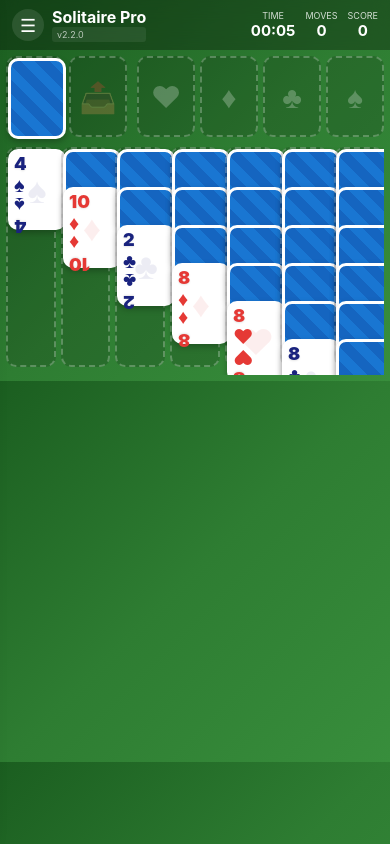
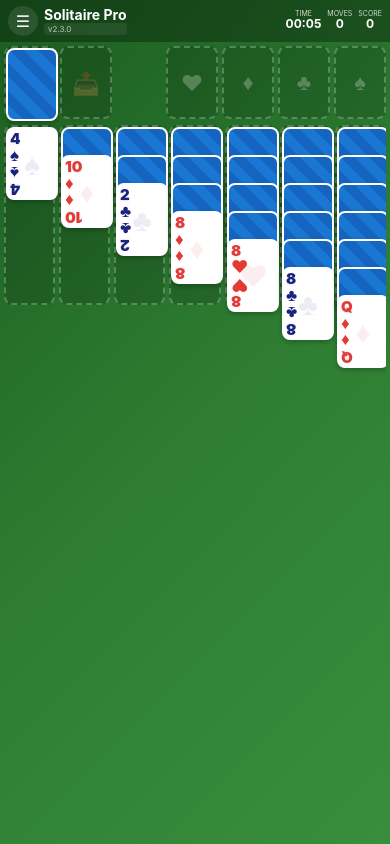
Before and after one commit to EhudBerliner/My-Slitaire, a plain HTML site: page index.html in a window 390 px wide. Drawn offline with Linux system fonts and the light colour scheme.

Commit message:
Add files via upload

```diff
--- a/game.js
+++ b/game.js
@@ -4,8 +4,8 @@
  * Full Klondike Solitaire implementation
  */
 
-const VERSION = '2.2.0';
-const CARD_OFFSET = 38;
+const VERSION = '2.3.0';
+const CARD_OFFSET = 28;
 
 /**
  * Main Game Class
--- a/index.html
+++ b/index.html
@@ -14,10 +14,11 @@
 
     <style>
         :root {
-            --card-width: 90px;
-            --card-height: 126px;
-            --card-radius: 10px;
-            --card-spacing: 16px;
+            /* Compact card sizes for more space */
+            --card-width: 72px;
+            --card-height: 100px;
+            --card-radius: 8px;
+            --card-spacing: 8px;
 
             --table-bg-green: linear-gradient(135deg, #1b5e20 0%, #2e7d32 50%, #388e3c 100%);
             --table-bg-blue: linear-gradient(135deg, #0d47a1 0%, #1565c0 50%, #1976d2 100%);
@@ -32,9 +33,9 @@
             --current-table-bg: var(--table-bg-green);
             --current-card-back: var(--card-back-blue);
 
-            --shadow-sm: 0 3px 6px rgba(0,0,0,0.25);
-            --shadow-md: 0 6px 12px rgba(0,0,0,0.35);
-            --shadow-lg: 0 10px 25px rgba(0,0,0,0.45);
+            --shadow-sm: 0 2px 5px rgba(0,0,0,0.25);
+            --shadow-md: 0 4px 10px rgba(0,0,0,0.35);
+            --shadow-lg: 0 8px 20px rgba(0,0,0,0.45);
         }
 
         * {
@@ -44,30 +45,36 @@
             touch-action: manipulation;
         }
 
-        body {
+        html, body {
             margin: 0;
             padding: 0;
+            width: 100%;
+            height: 100%;
+            overflow: hidden;
+        }
+
+        body {
             padding-top: env(safe-area-inset-top);
             padding-bottom: env(safe-area-inset-bottom);
             font-family: -apple-system, BlinkMacSystemFont, "Segoe UI", Roboto, sans-serif;
             background: var(--current-table-bg);
             background-attachment: fixed;
-            height: 100vh;
-            height: -webkit-fill-available;
-            overflow: hidden;
             color: white;
             display: flex;
             flex-direction: column;
+            position: fixed;
+            inset: 0;
         }
 
+        /* Ultra-compact header for mobile */
         header {
             display: flex;
             justify-content: space-between;
             align-items: center;
-            padding: 8px 12px;
+            padding: 6px 10px;
             background: rgba(0, 0, 0, 0.3);
             backdrop-filter: blur(10px);
-            min-height: 50px;
+            min-height: 44px;
             flex-shrink: 0;
             z-index: 100;
         }
@@ -75,7 +82,7 @@
         .header-left {
             display: flex;
             align-items: center;
-            gap: 8px;
+            gap: 6px;
         }
 
         .version-info {
@@ -84,24 +91,24 @@
         }
 
         .app-title {
-            font-size: 16px;
+            font-size: 15px;
             font-weight: bold;
             margin: 0;
             line-height: 1.2;
         }
 
         .version-badge {
-            font-size: 9px;
+            font-size: 8px;
             opacity: 0.7;
             cursor: pointer;
-            padding: 2px 5px;
+            padding: 1px 4px;
             border-radius: 3px;
             background: rgba(255,255,255,0.1);
         }
 
         .stats-container {
             display: flex;
-            gap: 10px;
+            gap: 8px;
         }
 
         .info-item {
@@ -111,14 +118,16 @@
         }
 
         .info-label {
-            font-size: 9px;
+            font-size: 8px;
             text-transform: uppercase;
             opacity: 0.8;
+            line-height: 1;
         }
 
         .info-value {
-            font-size: 15px;
+            font-size: 13px;
             font-weight: bold;
+            line-height: 1.2;
         }
 
         .icon-btn {
@@ -126,11 +135,14 @@
             border: none;
             color: white;
             cursor: pointer;
-            padding: 6px;
+            padding: 5px;
             border-radius: 50%;
-            width: 32px;
-            height: 32px;
-            font-size: 18px;
+            width: 30px;
+            height: 30px;
+            font-size: 16px;
+            display: flex;
+            align-items: center;
+            justify-content: center;
             transition: all 0.2s;
         }
 
@@ -139,13 +151,15 @@
             transform: scale(0.95);
         }
 
+        /* Full-height game board */
         #gameBoard {
             flex: 1;
-            padding: 6px;
+            padding: 5px;
             display: flex;
             flex-direction: column;
-            gap: 10px;
+            gap: 8px;
             width: 100%;
+            height: 100%;
             overflow: hidden;
             min-height: 0;
         }
@@ -162,19 +176,21 @@
             gap: var(--card-spacing);
         }
 
+        /* Flexible tableau that fills remaining space */
         .tableau-container {
             display: flex;
             justify-content: space-between;
             width: 100%;
             flex: 1;
-            gap: 5px;
+            gap: 4px;
             min-height: 0;
             overflow-y: auto;
-            padding-bottom: 8px;
+            overflow-x: hidden;
+            padding-bottom: 5px;
         }
 
         .tableau-container::-webkit-scrollbar {
-            width: 4px;
+            width: 3px;
         }
 
         .tableau-container::-webkit-scrollbar-thumb {
@@ -199,7 +215,7 @@
             display: flex;
             align-items: center;
             justify-content: center;
-            font-size: 38px;
+            font-size: 32px;
             opacity: 0.25;
             pointer-events: none;
         }
@@ -217,7 +233,7 @@
             display: flex;
             flex-direction: column;
             justify-content: space-between;
-            padding: 10px;
+            padding: 7px;
             transition: transform 0.25s cubic-bezier(0.34, 1.56, 0.64, 1),
                         box-shadow 0.25s ease;
             cursor: grab;
@@ -230,7 +246,7 @@
 
         .card.face-down {
             background: var(--current-card-back);
-            border: 3px solid white;
+            border: 2px solid white;
             cursor: default;
         }
 
@@ -244,7 +260,7 @@
         .card-top, .card-bottom {
             display: flex;
             flex-direction: column;
-            gap: 2px;
+            gap: 1px;
         }
 
         .card-top { align-items: flex-start; }
@@ -259,20 +275,20 @@
             top: 50%;
             left: 50%;
             transform: translate(-50%, -50%);
-            font-size: 46px;
+            font-size: 38px;
             opacity: 0.08;
             font-weight: bold;
         }
 
         .card-value {
             font-weight: 900;
-            font-size: 24px;
+            font-size: 20px;
             line-height: 1;
             text-shadow: 0 1px 2px rgba(0,0,0,0.1);
         }
 
         .card-suit {
-            font-size: 26px;
+            font-size: 22px;
             line-height: 1;
         }
 
@@ -300,7 +316,7 @@
 
         .tableau-pile {
             position: relative;
-            min-height: 280px;
+            min-height: 150px;
             flex: 1;
         }
 
@@ -336,9 +352,9 @@
             background: white;
             color: #333;
             width: 90%;
-            max-width: 400px;
-            padding: 30px;
-            border-radius: 16px;
+            max-width: 380px;
+            padding: 25px;
+            border-radius: 14px;
             box-shadow: 0 10px 40px rgba(0,0,0,0.4);
             text-align: center;
             animation: modalSlide 0.4s cubic-bezier(0.34, 1.56, 0.64, 1);
@@ -346,7 +362,7 @@
 
         @keyframes modalSlide {
             from {
-                transform: translateY(100px);
+                transform: translateY(80px);
                 opacity: 0;
             }
         }
@@ -354,28 +370,33 @@
         .modal-content h2 {
             margin-top: 0;
             color: #1b5e20;
-            font-size: 26px;
+            font-size: 24px;
         }
 
         .primary-btn {
             background: #1b5e20;
             color: white;
             border: none;
-            padding: 14px 28px;
-            border-radius: 10px;
-            font-size: 16px;
+            padding: 12px 24px;
+            border-radius: 8px;
+            font-size: 15px;
             font-weight: 600;
             cursor: pointer;
             margin: 5px;
+            transition: all 0.2s;
+        }
+
+        .primary-btn:hover {
+            background: #2e7d32;
         }
 
         .secondary-btn {
             background: #757575;
             color: white;
             border: none;
-            padding: 14px 28px;
-            border-radius: 10px;
-            font-size: 16px;
+            padding: 12px 24px;
+            border-radius: 8px;
+            font-size: 15px;
             cursor: pointer;
             margin: 5px;
         }
@@ -384,14 +405,14 @@
             position: fixed;
             top: 0;
             left: -300px;
-            width: 280px;
+            width: 270px;
             height: 100%;
             background: #f5f5f5;
             z-index: 1500;
             transition: left 0.3s ease;
             overflow-y: auto;
             box-shadow: 4px 0 20px rgba(0,0,0,0.3);
-            padding: 20px;
+            padding: 18px;
             color: #333;
         }
 
@@ -402,21 +423,30 @@
         .side-menu h3 {
             margin-top: 0;
             border-bottom: 3px solid #1b5e20;
-            padding-bottom: 10px;
+            padding-bottom: 8px;
+            font-size: 20px;
         }
 
         .menu-section {
-            margin: 20px 0;
+            margin: 18px 0;
+        }
+
+        .menu-section h4 {
+            font-size: 12px;
+            margin-bottom: 8px;
+            color: #666;
+            text-transform: uppercase;
         }
 
         .menu-item {
-            padding: 14px;
-            margin: 8px 0;
+            padding: 12px;
+            margin: 6px 0;
             background: white;
-            border-radius: 10px;
+            border-radius: 8px;
             cursor: pointer;
             transition: all 0.2s;
             box-shadow: 0 2px 5px rgba(0,0,0,0.1);
+            font-size: 14px;
         }
 
         .menu-item:hover {
@@ -425,10 +455,10 @@
         }
 
         .theme-option {
-            width: 45px;
-            height: 45px;
-            border-radius: 10px;
-            margin: 5px;
+            width: 42px;
+            height: 42px;
+            border-radius: 8px;
+            margin: 4px;
             cursor: pointer;
             border: 3px solid transparent;
             transition: all 0.2s;
@@ -463,19 +493,20 @@
 
         @keyframes cardWin {
             0% { transform: translateY(0) rotate(0); }
-            30% { transform: translateY(-150px) rotate(180deg) scale(1.2); }
+            30% { transform: translateY(-120px) rotate(180deg) scale(1.2); }
             100% { transform: translateY(120vh) rotate(720deg); }
         }
 
         .stats-table {
             width: 100%;
-            margin: 20px 0;
+            margin: 16px 0;
             border-collapse: collapse;
         }
 
         .stats-table td {
-            padding: 12px;
+            padding: 10px;
             border-bottom: 1px solid #eee;
+            font-size: 14px;
         }
 
         .stats-table td:first-child {
@@ -483,35 +514,84 @@
             text-align: left;
         }
 
+        /* Mobile optimizations - even more compact */
         @media (max-width: 600px) {
-            :root {
-                --card-width: 68px;
-                --card-height: 95px;
-                --card-spacing: 8px;
-            }
-
-            .card-value { font-size: 20px; }
-            .card-suit { font-size: 22px; }
-            .card-center { font-size: 36px; }
-            .pile-placeholder { font-size: 30px; }
-            .tableau-pile { min-height: 220px; }
-        }
-
-        @media (max-width: 400px) {
             :root {
                 --card-width: 58px;
                 --card-height: 81px;
                 --card-spacing: 5px;
             }
 
-            .card-value { font-size: 18px; }
-            .card-suit { font-size: 20px; }
-            .card { padding: 6px; }
+            header {
+                padding: 5px 8px;
+                min-height: 42px;
+            }
+
+            #gameBoard {
+                padding: 4px;
+                gap: 6px;
+            }
+
+            .card-value { font-size: 17px; }
+            .card-suit { font-size: 19px; }
+            .card-center { font-size: 30px; }
+            .card { padding: 5px; }
+            .pile-placeholder { font-size: 26px; }
+            .tableau-pile { min-height: 130px; }
+
+            .app-title { font-size: 14px; }
+            .info-value { font-size: 12px; }
+            .info-label { font-size: 7px; }
+            .stats-container { gap: 6px; }
         }
 
+        @media (max-width: 400px) {
+            :root {
+                --card-width: 52px;
+                --card-height: 73px;
+                --card-spacing: 4px;
+            }
+
+            .card-value { font-size: 15px; }
+            .card-suit { font-size: 17px; }
+            .card { padding: 4px; }
+            .pile-placeholder { font-size: 22px; }
+        }
+
+        /* Landscape mode - ultra compact */
         @media (orientation: landscape) and (max-height: 500px) {
-            header { min-height: 40px; padding: 4px 8px; }
-            #gameBoard { padding: 4px; gap: 6px; }
+            header {
+                min-height: 38px;
+                padding: 4px 6px;
+            }
+
+            #gameBoard {
+                padding: 3px;
+                gap: 5px;
+            }
+
+            .info-label { font-size: 7px; }
+            .info-value { font-size: 11px; }
+            .app-title { font-size: 13px; }
+        }
+
+        /* Ensure tableau fills all available space */
+        @media (max-height: 700px) {
+            .tableau-pile {
+                min-height: 120px;
+            }
+        }
+
+        @media (min-height: 700px) {
+            .tableau-pile {
+                min-height: 180px;
+            }
+        }
+
+        @media (min-height: 900px) {
+            .tableau-pile {
+                min-height: 250px;
+            }
         }
     </style>
 </head>
@@ -521,7 +601,7 @@
             <button class="icon-btn" id="menuBtn">☰</button>
             <div class="version-info">
                 <h1 class="app-title">Solitaire Pro</h1>
-                <span class="version-badge" id="versionBadge">v2.2.0</span>
+                <span class="version-badge" id="versionBadge">v2.3.0</span>
             </div>
         </div>
         <div class="stats-container">
```
Also changed, not shown: manifest.json.
